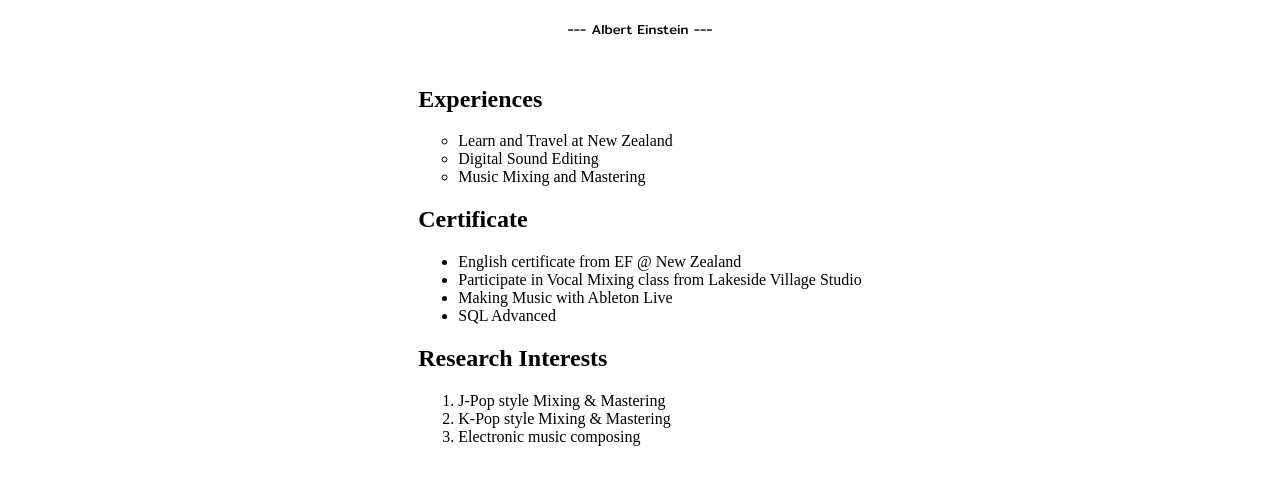
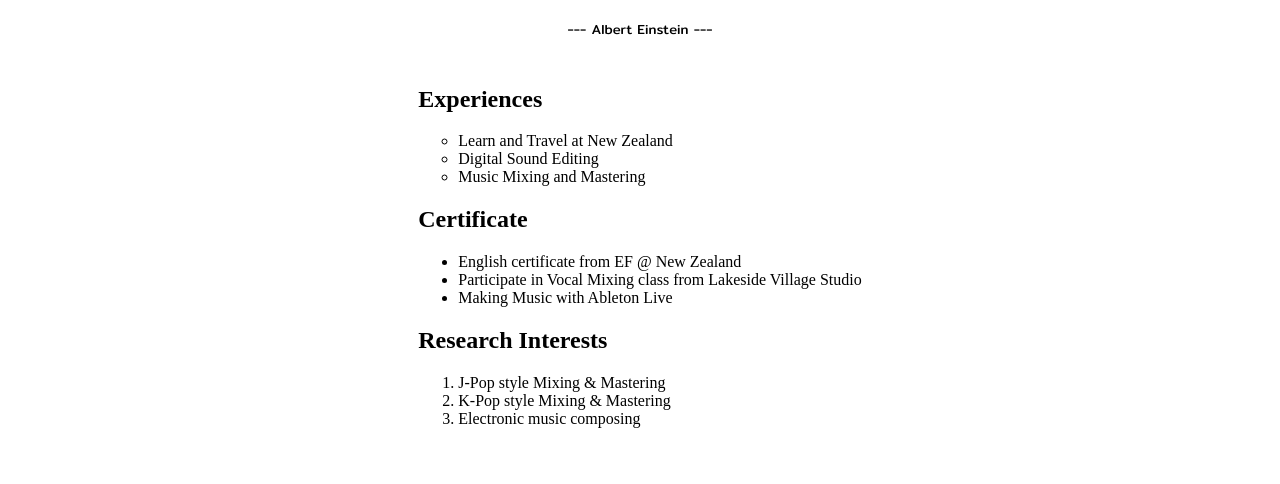
Before and after one commit to Theranan/Theranan-Profile, a plain HTML site: page experiences.html in a window 1280 px wide. Shown: the part 214-698 px from the top of the page. Drawn offline with Linux system fonts and the light colour scheme.

Commit message:
Update experiences.html

```diff
--- a/experiences.html
+++ b/experiences.html
@@ -48,7 +48,6 @@
                     <li>English certificate from EF @ New Zealand</li>
                     <li>Participate in Vocal Mixing class from Lakeside Village Studio</li>
                     <li>Making Music with Ableton Live</li>
-                    <li>SQL Advanced</li>
                 </ul>
                 <h2>Research Interests</h2>
                 <ol>
```
